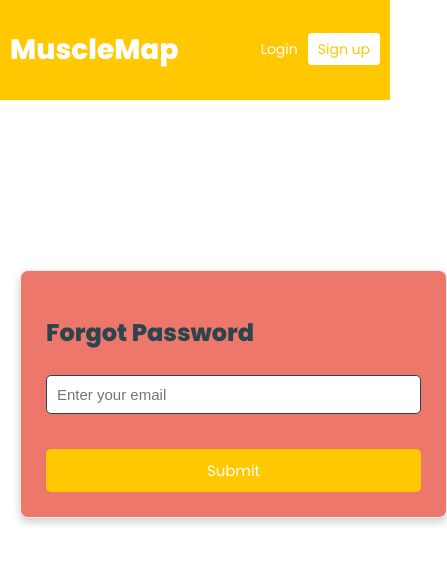
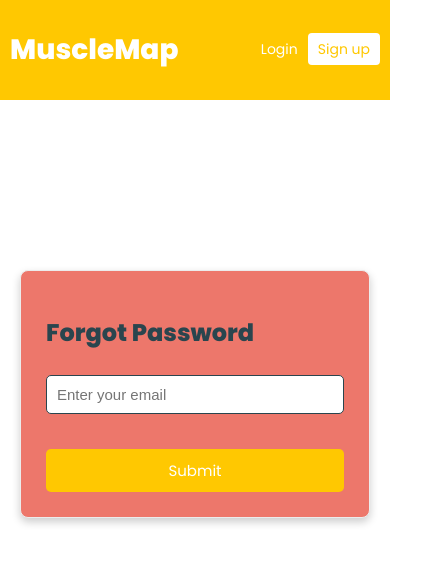
Before and after one commit to RajeevRanjan5642/workout-app, a React (Create React App) app in the folder frontend/: page /forgotPassword in a window 390 px wide. Shown: the top 564 px of the page, 447 px wide, since content can reach past the window. Built offline with nearby package versions, Linux system fonts and the light colour scheme; no server answers.

Commit message:
responsive

```diff
--- a/frontend/src/index.css
+++ b/frontend/src/index.css
@@ -148,7 +148,7 @@ form button {
   font-size: 24px;
 }
 .reset-password-form, .forgot-password-form{
-  width: 375px;
+  max-width: 375px;
   margin: 150px auto;
   background: #ed776b
 }
```
